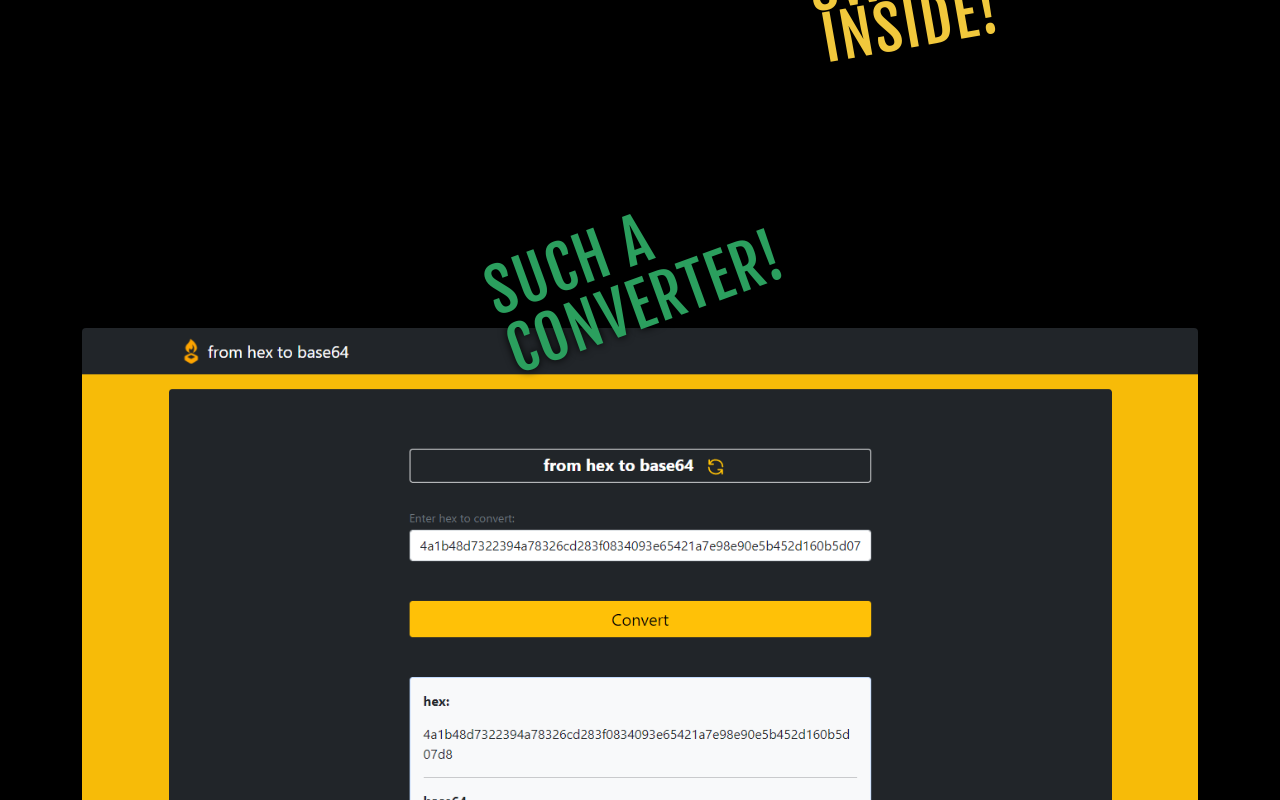
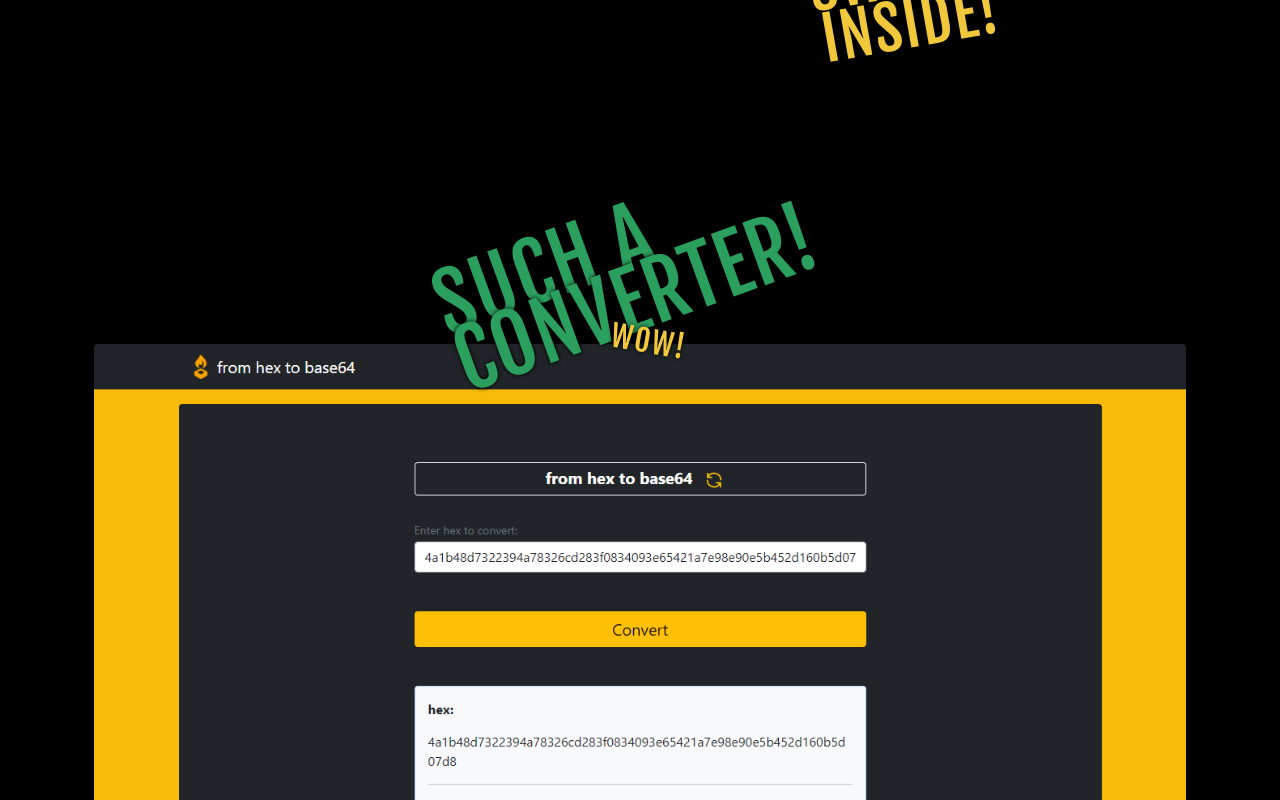
Before and after one commit to marcosaccarola/Portfolio, a React (Create React App) app: page / in a window 1280 px wide. Shown: the part 1580-2380 px from the top of the page. Built offline with nearby package versions, Linux system fonts and the light colour scheme.

Commit message:
Style, text

```diff
--- a/src/components/600-Body.jsx
+++ b/src/components/600-Body.jsx
@@ -67,6 +67,7 @@ const Body=()=>{
                 <Container className='w-25 converter-cta-text-fade'>
                     <ConverterCTA className='' />
                 </Container>
+                <Container className=''>
                     <img
                         alt=""
                         src={converter}
@@ -75,6 +76,7 @@ const Body=()=>{
                         className="img-fluid rounded"
                         onClick={()=>window.open('https://hex-to-base64-converter.vercel.app/')}
                     />
+                </Container>
             </Container>
 
             <Container className='coso'></Container>
--- a/src/components/900-ConverterCTA.jsx
+++ b/src/components/900-ConverterCTA.jsx
@@ -12,8 +12,8 @@ const ConverterCTA=()=>{
                     <section class="title-container mb-5 ms-5"  onClick={()=>window.open('https://hex-to-base64-converter.vercel.app/')}>
                         <h1>
                             <span class="converter"></span>
-                            <span class="converter"></span>
                             <span class="converter">such a converter!</span>
+                            <span class="converter">wow!</span>
                         </h1>
                     </section>
                     {/* </Button> */}
--- a/src/components/999-style.scss
+++ b/src/components/999-style.scss
@@ -141,14 +141,14 @@ h1 {
   }
   &:nth-child(2) {
     color: $green;
-    font-size: 100px;
-    line-height: 90px;
+    font-size: 80px;
+    line-height: 60px;
+    transform: translateX(-60%) rotate(-20deg);
   }
   &:nth-child(3) {
-    color: $green;
-    font-size: 60px;
-    line-height: 62px;
-    transform: translateX(-60%) rotate(-20deg);
+    color: $yellow;
+    font-size: 30px;
+    line-height: 20px;
   }
 }
 
@@ -166,7 +166,7 @@ h1 {
 }
 .text-over-img-fade {
   // color: transparent;
-  text-shadow: black 0 0 0.5em;
+  text-shadow: black 0 0 0.3em;
 }
 
 //? _____________________________________________IMAGES
```
Lines whose indentation alone changed are shown as unchanged.
